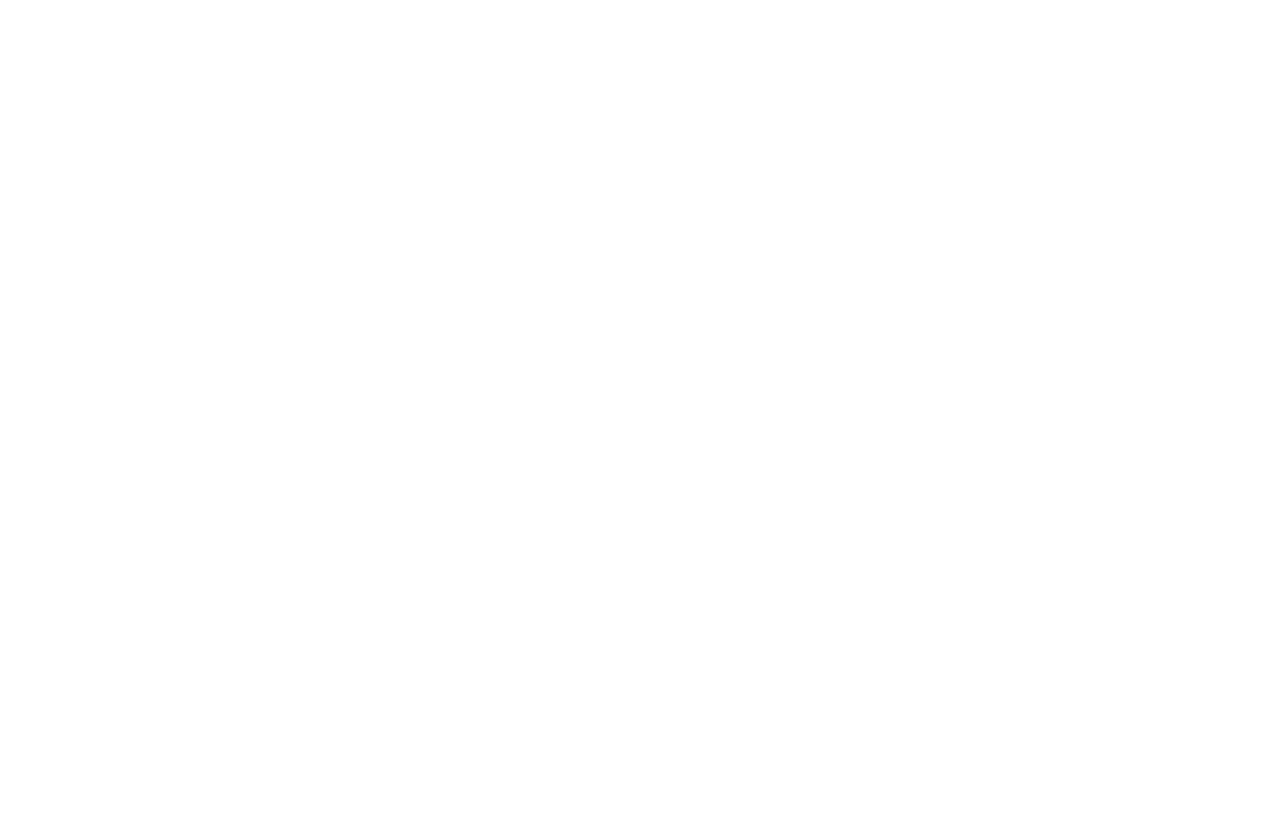
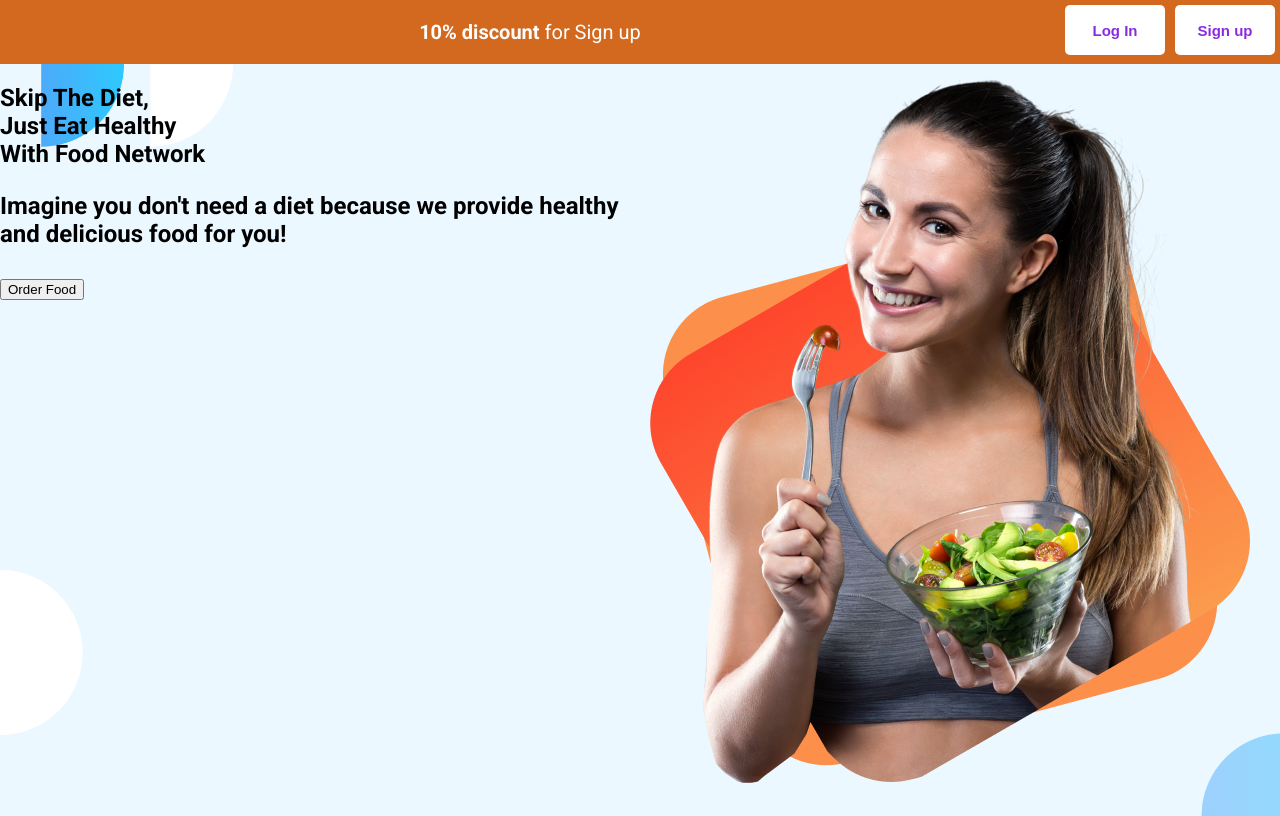
Before and after one commit to hamidregun1/Assignment-1-Food-Network, a plain HTML site: page index.html in a window 1280 px wide. Drawn offline with Linux system fonts and the light colour scheme.

Commit message:
header add

```diff
--- a/index.html
+++ b/index.html
@@ -11,6 +11,21 @@
     <link rel="stylesheet" href="style.css">
 </head>
 <body>
-
+    <header>
+        <p><b>10% discount</b> for Sign up</p>
+        <button>Log In</button>
+        <button>Sign up</button>
+    </header>
+    <section class="top-banner">
+        <div>
+            <h1>Skip The Diet,<br> Just Eat Healthy <br> With Food Network<h1>
+            <p>Imagine you don't need a diet because we provide
+            healthy and delicious food for you!</p>
+            <button>Order Food</button>
+        </div>
+        <div>
+            <img src="images/female/top-pic.png" alt="">
+        </div>
+    </section>
 </body>
 </html>
--- a/style.css
+++ b/style.css
@@ -2,3 +2,35 @@ body {
     font-family: 'Roboto', sans-serif;
     margin: 0 auto;
 }
+
+header {
+    display: flex;
+    background-color: chocolate;
+    justify-content: flex-end;
+}
+
+header p {
+    color: white;
+    font-size: 20px;
+    margin-left: auto;
+    margin-right: auto;
+}
+
+header button {
+    height: 50px;
+    width: 100px;
+    margin: 5px 5px;
+    color: blueviolet;
+    background-color: white;
+    font-size: 15px;
+    font-weight: bold;
+    border: none;
+    border-radius: 5px;
+}
+
+.top-banner {
+    display: flex;
+    background-image: url(images/shapes/top-banner.jpg);
+    background-repeat: no-repeat;
+    background-size: cover;
+}
```
